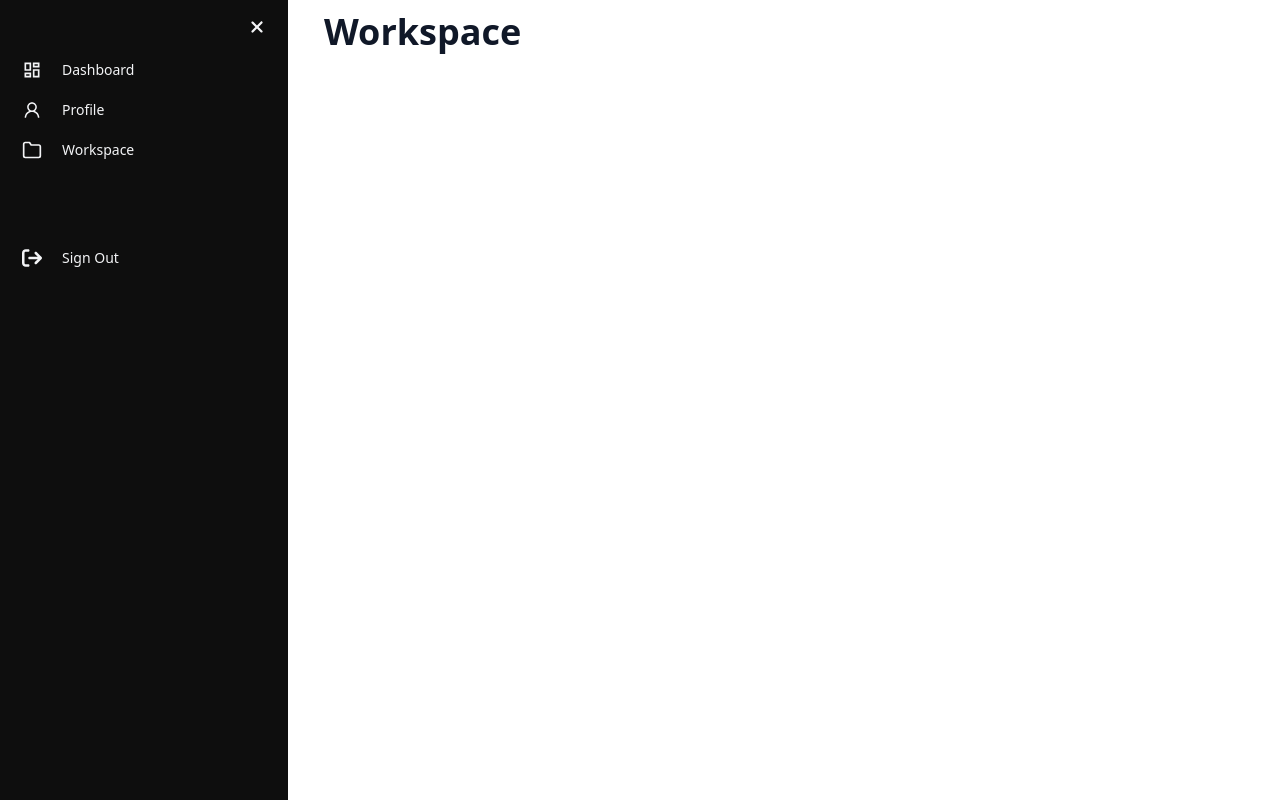
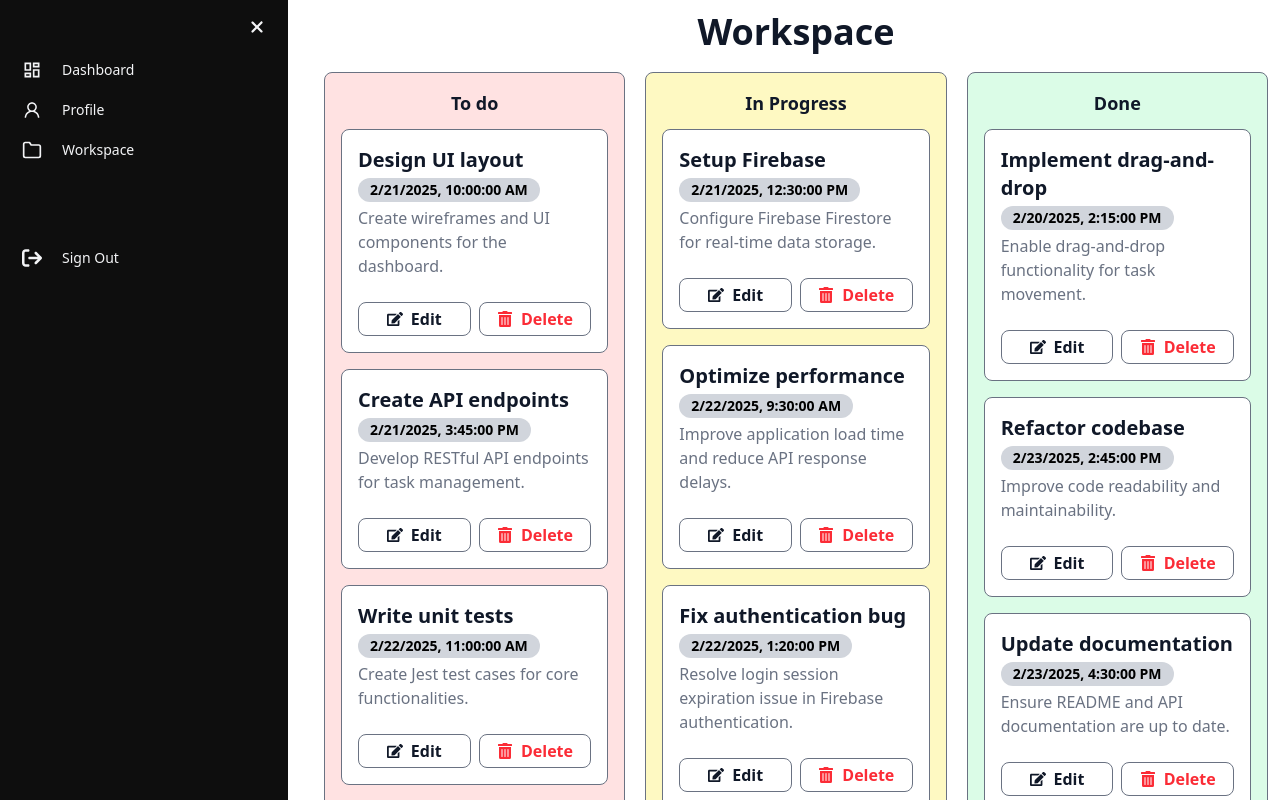
Before and after one commit to HiYasin/task-track-client, a React (Vite) app: page /dashboard/workspace in a window 1280 px wide. Shown: the top 800 px of the page. Built offline with nearby package versions, Linux system fonts and the light colour scheme; no server answers; sample sign-in values are in the browser's storage.

Commit message:
Static task field created

```diff
--- a/src/components/dashboard/DashboardHome.jsx
+++ b/src/components/dashboard/DashboardHome.jsx
@@ -1,8 +1,12 @@
 import React from 'react';
+import { Helmet } from 'react-helmet-async';
 
 const DashboardHome = () => {
     return (
         <div className='h-screen'>
+            <Helmet>
+                <title>Task Track | Dashboard</title>
+            </Helmet>
             <h1 className='text-4xl font-semibold text-center'>Welcome to Dashboard</h1>
         </div>
     );
--- a/src/components/dashboard/Profile.jsx
+++ b/src/components/dashboard/Profile.jsx
@@ -1,8 +1,12 @@
 import React from 'react';
+import { Helmet } from 'react-helmet-async';
 
 const Profile = () => {
     return (
         <div className='h-screen'>
+            <Helmet>
+                <title>Task Track | Profile</title>
+            </Helmet>
             <h1 className='text-4xl font-semibold text-center'>Profile</h1>
         </div>
     );
--- a/src/components/dashboard/WorkSpace.jsx
+++ b/src/components/dashboard/WorkSpace.jsx
@@ -1,9 +1,106 @@
 import React from 'react';
+import { Helmet } from 'react-helmet-async';
+import TaskColumn from '../workspace/TaskColumn';
+const tasks = [
+    {
+      "id": 1,
+      "title": "Design UI layout",
+      "description": "Create wireframes and UI components for the dashboard.",
+      "timestamp": "2025-02-21T10:00:00Z",
+      "category": "To-Do"
+    },
+    {
+      "id": 2,
+      "title": "Setup Firebase",
+      "description": "Configure Firebase Firestore for real-time data storage.",
+      "timestamp": "2025-02-21T12:30:00Z",
+      "category": "In Progress"
+    },
+    {
+      "id": 3,
+      "title": "Implement drag-and-drop",
+      "description": "Enable drag-and-drop functionality for task movement.",
+      "timestamp": "2025-02-20T14:15:00Z",
+      "category": "Done"
+    },
+    {
+      "id": 4,
+      "title": "Create API endpoints",
+      "description": "Develop RESTful API endpoints for task management.",
+      "timestamp": "2025-02-21T15:45:00Z",
+      "category": "To-Do"
+    },
+    {
+      "id": 5,
+      "title": "Optimize performance",
+      "description": "Improve application load time and reduce API response delays.",
+      "timestamp": "2025-02-22T09:30:00Z",
+      "category": "In Progress"
+    },
+    {
+      "id": 6,
+      "title": "Write unit tests",
+      "description": "Create Jest test cases for core functionalities.",
+      "timestamp": "2025-02-22T11:00:00Z",
+      "category": "To-Do"
+    },
+    {
+      "id": 7,
+      "title": "Fix authentication bug",
+      "description": "Resolve login session expiration issue in Firebase authentication.",
+      "timestamp": "2025-02-22T13:20:00Z",
+      "category": "In Progress"
+    },
+    {
+      "id": 8,
+      "title": "Deploy application",
+      "description": "Deploy the project to Vercel and test live functionality.",
+      "timestamp": "2025-02-23T10:00:00Z",
+      "category": "To-Do"
+    },
+    {
+      "id": 9,
+      "title": "Refactor codebase",
+      "description": "Improve code readability and maintainability.",
+      "timestamp": "2025-02-23T14:45:00Z",
+      "category": "Done"
+    },
+    {
+      "id": 10,
+      "title": "Update documentation",
+      "description": "Ensure README and API documentation are up to date.",
+      "timestamp": "2025-02-23T16:30:00Z",
+      "category": "Done"
+    }
+  ]
 
 const WorkSpace = () => {
     return (
         <div className='h-screen'>
+            <Helmet>
+                <title>Task Track | Workspace</title>
+            </Helmet>
             <h1 className='text-4xl font-semibold text-center'>Workspace</h1>
+            <div className="grid md:grid-cols-2 lg:grid-cols-3 w-full gap-1 md:gap-3 lg:gap-5 pt-5">
+                <TaskColumn
+                    heading="To do"
+                    tasks={tasks}
+                    status="To-Do"
+                    background="bg-red-100"
+                />
+                <TaskColumn
+                    heading="In Progress"
+                    tasks={tasks}
+                    status="In Progress"
+                    background="bg-yellow-100"
+                />
+                <TaskColumn
+                    heading="Done"
+                    tasks={tasks}
+                    status="Done"
+                    background="bg-green-100"
+                />
+            </div>
         </div>
     );
 };
--- a/src/components/shared/Spinner.jsx
+++ b/src/components/shared/Spinner.jsx
@@ -4,8 +4,8 @@ const Spinner = () => {
             <div className="spinner">
                 <style jsx>{`
                     .spinner {
-                        border: 10px solid #f3f3f3;
-                        border-top: 10px solid black;
+                        border: 7px solid #f3f3f3;
+                        border-top: 7px solid black;
                         border-radius: 50%;
                         width: 60px;
                         height: 60px;
--- /dev/null
+++ b/src/components/workspace/TaskCard.jsx
@@ -0,0 +1,22 @@
+import React from 'react';
+import { FaEdit, FaTrashAlt } from 'react-icons/fa';
+
+const TaskCard = ({task}) => {
+    return (
+        <div className='p-4 bg-white rounded-lg border border-gray-500 space-y-1'>
+            <p className='font-semibold'>{task.title}</p>
+            <p className='text-sm text-black bg-gray-300 w-fit rounded-full px-3 py-0.5'>{new Date(task.timestamp).toLocaleString()}</p>
+            <p className='text-base text-gray-500 font-normal'>{task.description}</p>
+            <div className='grid grid-cols-2 gap-2 pt-5'>
+                <button className='text-base px-2 py-1 rounded-lg flex justify-center items-center gap-2 border border-gray-500 cursor-pointer hover:bg-gray-300 transition-all duration-200'>
+                    <FaEdit />Edit
+                </button>
+                <button className='text-base px-2 py-1 rounded-lg flex justify-center items-center gap-2 border border-gray-500 text-red-500 cursor-pointer hover:bg-red-100 transition-all duration-200'>
+                    <FaTrashAlt />Delete
+                </button>
+            </div>
+        </div>
+    );
+};
+
+export default TaskCard;
--- /dev/null
+++ b/src/components/workspace/TaskColumn.jsx
@@ -0,0 +1,23 @@
+import React from 'react';
+import { FaEdit, FaTrashAlt } from 'react-icons/fa';
+import TaskCard from './TaskCard';
+
+const TaskColumn = ({ heading, tasks, status, background }) => {
+    return (
+        <div className={`w-full ${background} p-4 rounded-lg border border-gray-500`}>
+            <h2 className="text-lg font-bold text-center">{heading}</h2>
+            <div className='flex flex-col gap-4 mt-3'>
+                {tasks.map((task, index) => {
+                    if (task.category === status) {
+                        return (
+                            <TaskCard key={task.id} task={task} />
+                        )
+                    }
+                })}
+            </div>
+
+        </div>
+    );
+};
+
+export default TaskColumn;
--- a/src/pages/Dashboard.jsx
+++ b/src/pages/Dashboard.jsx
@@ -1,8 +1,6 @@
 import { useState } from "react";
 import SideBar from "../components/shared/SideBar";
 import { FaBarsStaggered } from "react-icons/fa6";
-import SocialLogin from "../components/shared/SocialLogin";
-import SignOut from "../components/shared/SignOut";
 import { Outlet } from "react-router-dom";
 
 const Dashboard = () => {
@@ -10,11 +8,11 @@ const Dashboard = () => {
     return (
         <section className="flex gap-6">
             <SideBar open={open} setOpen={setOpen} />
-            <div className="m-3 text-xl text-gray-900 font-semibold md:pl-16 lg:pl-0">
+            <div className="m-3 text-xl text-gray-900 font-semibold md:pl-16 lg:pl-0 grow">
                 <div className="py-3 pl-3 flex justify-start md:hidden bg-[#0e0e0e] text-white fixed z-10 top-0 left-0 right-0">
                     <FaBarsStaggered size={30} className="cursor-pointer hover:bg-gray-800 rounded-md p-1.5" onClick={() => setOpen(!open)} />
                 </div>
-                <div className="pt-10 md:pt-0">
+                <div className="pt-10 md:pt-0 w-full">
                     <Outlet />
                 </div>
             </div>
--- a/src/pages/Home.jsx
+++ b/src/pages/Home.jsx
@@ -1,9 +1,13 @@
 import React from 'react';
 import SocialLogin from '../components/shared/SocialLogin';
+import { Helmet } from 'react-helmet-async';
 
 const Home = () => {
     return (
         <div className='text-center h-screen flex flex-col justify-center items-center gap-3'>
+            <Helmet>
+                <title>Task Track | Home</title>
+            </Helmet>
             <h1 className='text-3xl md:text-5xl font-bold'>Welcome to Task Track!</h1>
             <div>
                 <p>Please log in to access your tasks.</p>
```
